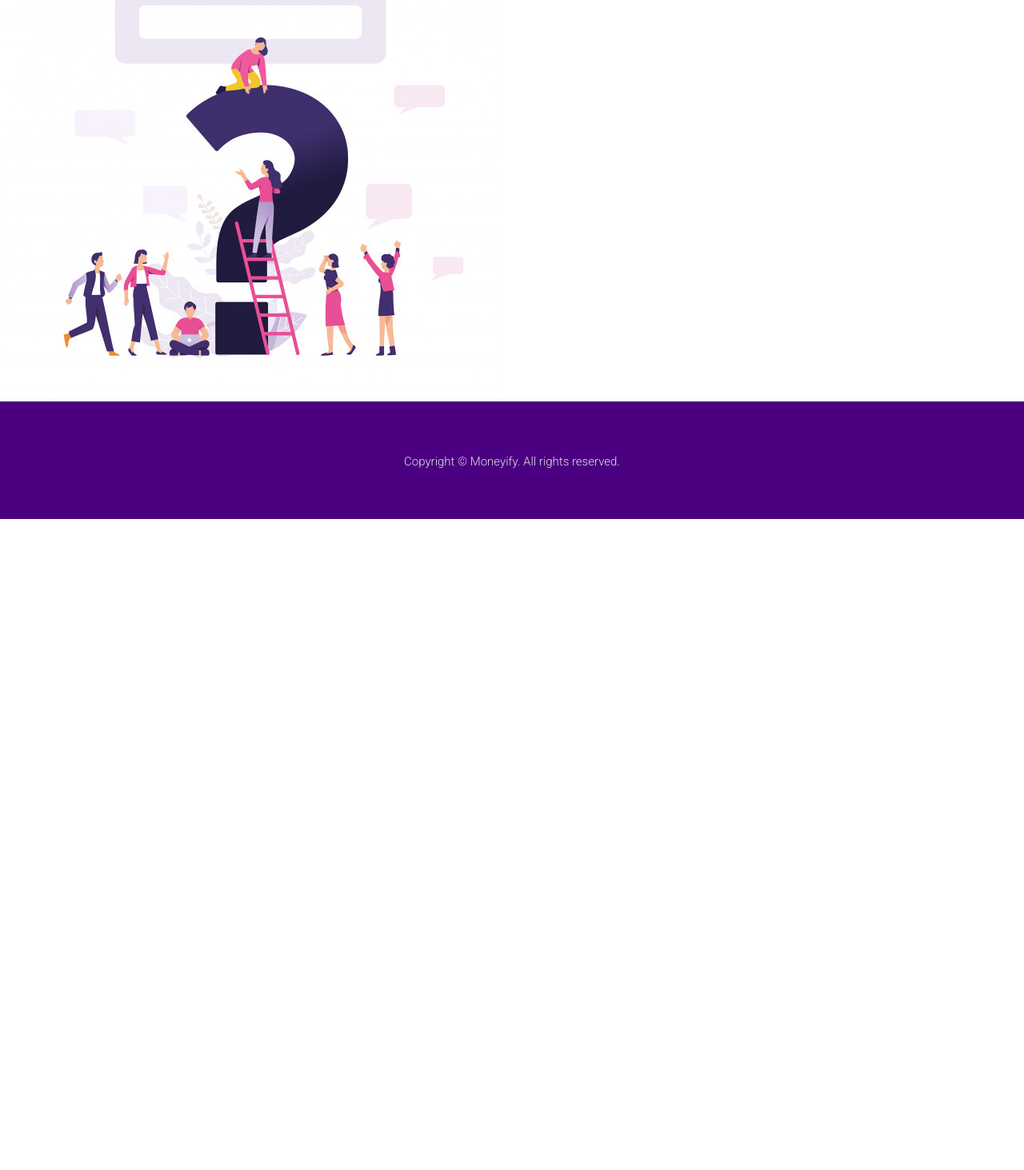
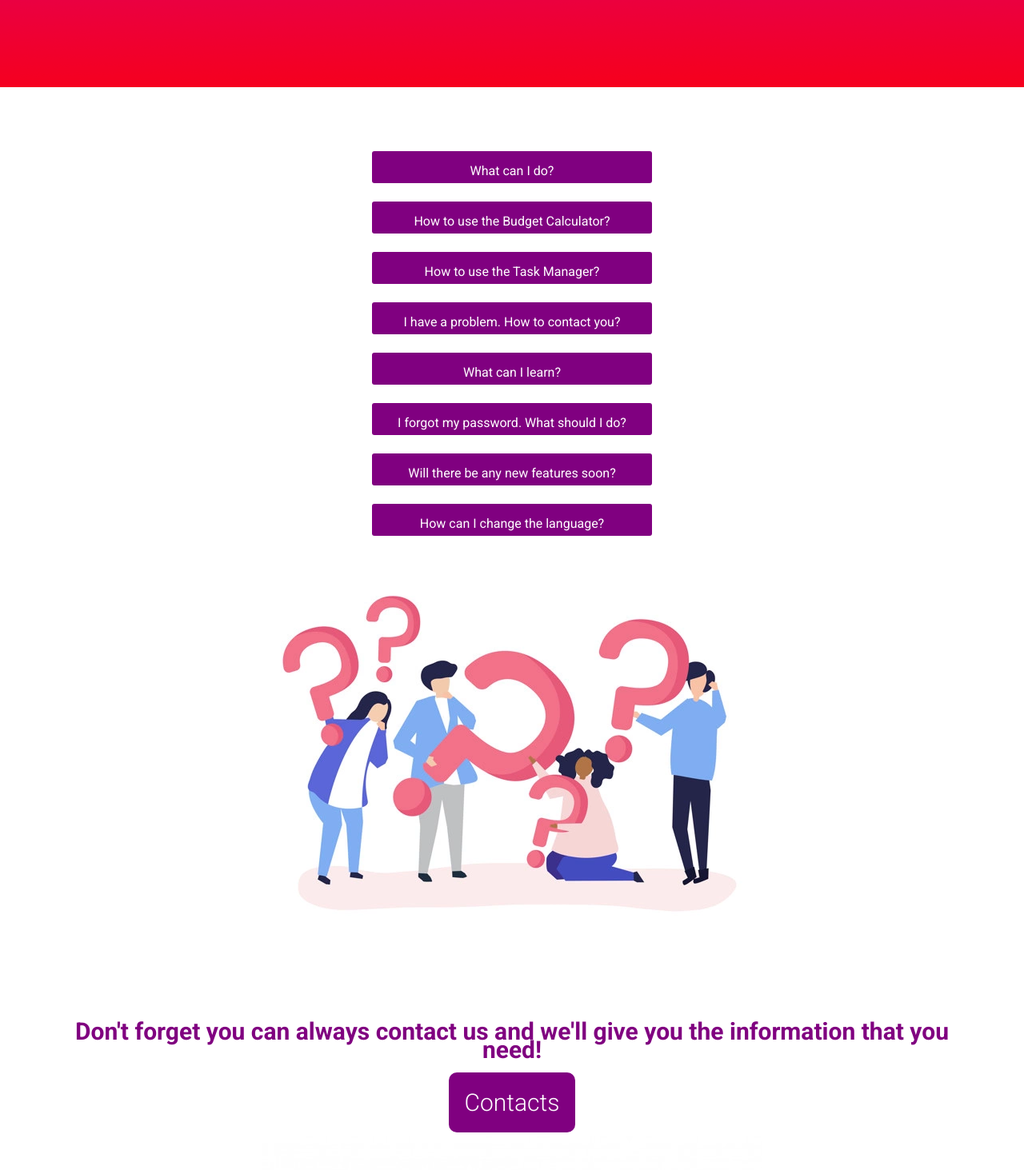
Before and after one commit to petkokp/moneyify, an Angular app in the folder moneyify/: page /faq in a window 1280 px wide. Shown: the part 707-2170 px from the top of the page at 80% size. Before the commit the page ends 1356 px from the top, so only its background shows below. Built offline with nearby package versions, Linux system fonts and the light colour scheme; sample sign-in values are in the browser's storage.

Commit message:
finish faq page

```diff
--- a/moneyify/src/app/faq/faq.component.css
+++ b/moneyify/src/app/faq/faq.component.css
@@ -8,6 +8,7 @@
 
 .body {
     background-image: url('../../assets/images/background.png');
+    text-align: center;
 }
 
 .faq-block {
@@ -24,7 +25,7 @@
 }
 
 label {
-    padding: 5px 20px;
+    padding: 5px 25px;
     position: relative;
     z-index: 20;
     display: block;
@@ -34,16 +35,18 @@ label {
     border-radius: 3px;
     line-height: 40px;
     font-size: 16px;
-    background-color: #81a2ff;
+    background-color: purple;
+    text-align: center;
 }
 
 label:hover {
-    background-color: #5076d2;
+    background-color: lightpink;
+    color: purple;
 }
 
 input:checked + label,
 input:checked + label:hover {
-    background-color: #5076d2;
+    background-color: purple;
     color: #fff;
     border-bottom-left-radius: 0px;
     border-bottom-right-radius: 0px;
@@ -54,7 +57,7 @@ input {
 }
 
 article {
-    background-color: #81a2ff;
+    background-color: lightpink;
     border-bottom-left-radius: 3px;
     border-bottom-right-radius: 3px;
     margin-top: -2px;
@@ -65,13 +68,20 @@ article {
     transition: height 0.3s ease;
     display: flex;
     align-items: center;
+    color: purple;
+    text-align: center;
 }
 
 p {
-    color: #fff;
+    color: purple;
     line-height: 23px;
     font-size: 16px;
     padding: 20px;
+    text-align: center;
+}
+
+a {
+    text-align: center;
 }
 
 input:checked ~ article {
@@ -103,9 +113,46 @@ input:checked ~ article.ac-large {
 
 .disclaimer {
     text-align: center;
+    color: white;
 }
 
 #disclaimer {
     color: white;
     text-decoration: none;
 }
+
+.image {
+    text-align: center;
+}
+
+.faq {
+    text-decoration: none;
+}
+
+.bottom {
+    padding: 70px;
+}
+
+.text {
+    font-size: 30px;
+    font-weight: bold;
+}
+
+.contacts {
+    background-color: purple;
+    color: white;
+    border-radius: 10px;
+    padding: 20px;
+    cursor: pointer;
+    text-decoration: none;
+    font-size: 30px;
+}
+
+.contacts:hover {
+    background-color: lightpink;
+    color: purple;
+}
+
+img {
+    margin: 20px;
+}
--- a/moneyify/src/app/faq/faq.component.html
+++ b/moneyify/src/app/faq/faq.component.html
@@ -4,34 +4,88 @@
         <p class="disclaimer">If you can't find what you're looking for, visit
             <a id="disclaimer" href="#contacts">Contacts</a>
             and ask us!</p>
+        <img src="../../assets/images/question.png">
+    </div>
+    <div class="image">
+        <div class="questions">
             <section id="faq">
                 <div class="faq-block">
                     <input id="ac-1" type="checkbox">
-                <label for="ac-1">test</label>
-                <article class="ac-small">
-                    <p>Lorem ipsum dolor sit amet consectetur adipisicing elit. Corrupti illo rerum, inventore quo voluptatem, enim qui adipisci minima quia, rem veniam?
-                        Fuga, sit. Sunt, deserunt cum culpa dolore non totam?</p>
+                    <label for="ac-1">What can I do?</label>
+                    <article class="ac-medium">
+                        <p>You can calculate your income and expenses using the Budget Calculator, create lists and assign them tasks with the Task Manager
+                            and visit our learning page to enrich your knowledge about personal finance.
+                        </p>
                     </article>
                 </div>
                 <div class="faq-block">
                     <input id="ac-2" type="checkbox">
-                <label for="ac-2">test 2</label>
-                <article class="ac-large">
-                    <p>Lorem ipsum dolor sit amet consectetur adipisicing elit. Corrupti illo rerum, inventore quo voluptatem, enim qui adipisci minima quia, rem veniam?
-                        Fuga, sit. Sunt, deserunt cum culpa dolore non totam?</p>
+                    <label for="ac-2">How to use the Budget Calculator?</label>
+                    <article class="ac-small">
+                        <p>You can read about it <a href="/budget-calculator/#how">here</a></p>
                     </article>
                 </div>
                 <div class="faq-block">
                     <input id="ac-3" type="checkbox">
-                <label for="ac-3">test 3</label>
+                    <label for="ac-3">How to use the Task Manager?</label>
+                    <article class="ac-small">
+                        <p>You can read about it <a href="/task-manager/#how">here</a></p>
+                    </article>
+                </div>
+                <div class="faq-block">
+                    <input id="ac-4" type="checkbox">
+                    <label for="ac-4">I have a problem. How to contact you?</label>
+                    <article class="ac-small">
+                        <p>You can visit our <a href="#contacts">Contacts</a> page</p>
+                    </article>
+                </div>
+                <div class="faq-block">
+                    <input id="ac-5" type="checkbox">
+                    <label for="ac-5">What can I learn?</label>
                     <article class="ac-medium">
-                    <p>Lorem ipsum dolor sit amet consectetur adipisicing elit. Corrupti illo rerum, inventore quo voluptatem, enim qui adipisci minima quia, rem veniam?
-                        Fuga, sit. Sunt, deserunt cum culpa dolore non totam?</p>
+                        <p>You can learn useful tips and common principles which will help you understand personal finance
+                            at a much higher level. You would be able to manage your money better which will lead to
+                            your desired financial results. Visit our <a href="/learning">Learning</a> page
+                        </p>
+                    </article>
+                </div>
+                <div class="faq-block">
+                    <input id="ac-6" type="checkbox">
+                    <label for="ac-6">I forgot my password. What should I do?</label>
+                    <article class="ac-small">
+                        <p>You can contact us and we'll see what we can do. Visit our <a href="#contacts">Contacts</a> page
+                        </p>
+                    </article>
+                </div>
+                <div class="faq-block">
+                    <input id="ac-7" type="checkbox">
+                    <label for="ac-7">Will there be any new features soon?</label>
+                    <article class="ac-small">
+                        <p>We don't plan any features any time soon. You can follow us
+                            on social media so you don't miss any future announcements.
+                        </p>
+                    </article>
+                </div>
+                <div class="faq-block">
+                    <input id="ac-8" type="checkbox">
+                    <label for="ac-8">How can I change the language?</label>
+                    <article class="ac-small">
+                        <p>For the moment, we support only English but we might
+                            other languages in the future.
+                        </p>
                     </article>
                 </div>
             </section>
         </div>
+        <img src="../../assets/images/questions.webp">
+        <div class="bottom">
+            <p class="text">Don't forget you can always contact us and we'll give you
+                the information that you need!
+            </p>
             <div>
+                <a class="contacts" href="#contacts">Contacts</a>
+            </div>
             <img src="../../assets/images/faq.jpg">
         </div>
     </div>
+</div>
```
Also changed, not shown: moneyify/src/assets/images/question.png (added), moneyify/src/assets/images/questions.webp (added). Lines whose indentation alone changed are shown as unchanged.
